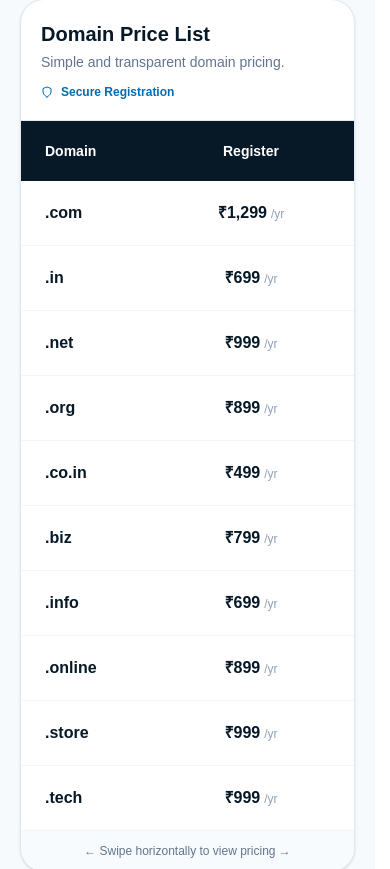
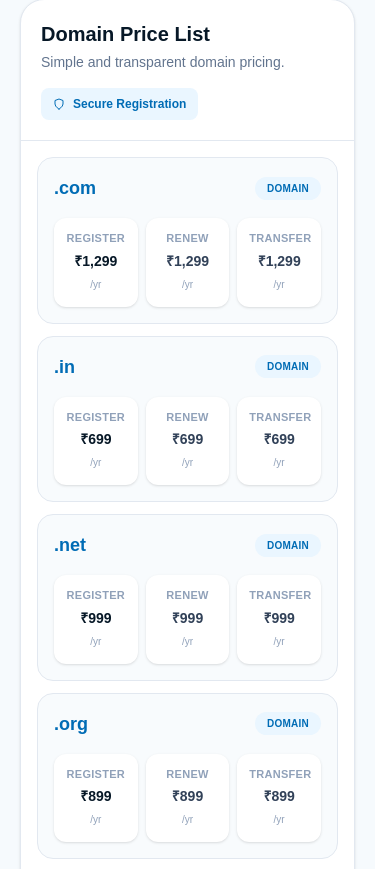
Before and after one commit to codeofjeet/zterabyte, a Next.js app: page /domains in a window 390 px wide. Shown: the part 6875-7744 px from the top of the page. Built offline with nearby package versions, Linux system fonts and the light colour scheme.

Commit message:
update Domain Search Section

```diff
--- a/src/components/domain/DomainExtensions.tsx
+++ b/src/components/domain/DomainExtensions.tsx
@@ -235,11 +235,13 @@ export default function DomainExtensions() {
           {/* Pricing Box */}
             <div className="mt-10 overflow-hidden rounded-3xl border border-slate-200 bg-white shadow-sm">
 
-            {/* Table Header */}
-            <div className="flex flex-col gap-3 border-b border-slate-200 px-5 py-5 sm:flex-row sm:items-center sm:justify-between sm:px-7">
+              {/* =====================================================
+                  TABLE HEADER
+              ====================================================== */}
+
+              <div className="flex flex-col gap-4 border-b border-slate-200 px-5 py-5 sm:px-7 sm:py-6 lg:flex-row lg:items-center lg:justify-between">
 
                 <div>
-
                   <h4 className="text-xl font-bold text-[#071827] sm:text-2xl">
                     Domain Price List
                   </h4>
@@ -247,24 +249,117 @@ export default function DomainExtensions() {
                   <p className="mt-1 text-sm text-slate-500">
                     Simple and transparent domain pricing.
                   </p>
-
                 </div>
 
-              <div className="flex items-center gap-2 text-xs font-semibold text-[#006cb5]">
+                <div className="flex w-fit items-center gap-2 rounded-lg bg-[#eaf6ff] px-3 py-2 text-xs font-semibold text-[#006cb5]">
                   <FiShield />
                   Secure Registration
                 </div>
 
               </div>
 
-            {/* Responsive Table */}
-            <div className="overflow-x-auto">
 
-              <table className="w-full min-w-[650px] border-collapse">
+              {/* =====================================================
+                  MOBILE + TABLET PRICING CARDS
+                  Visible below lg breakpoint
+              ====================================================== */}
 
-                {/* =================================================
-                    TABLE HEAD
-                ================================================== */}
+              <div className="space-y-3 p-4 sm:p-5 lg:hidden">
+
+                {pricing.map((item) => (
+                  <div
+                    key={item.extension}
+                    className="rounded-2xl border border-slate-200 bg-[#f8fbfd] p-4 transition hover:border-[#006cb5]/30 hover:shadow-sm sm:p-5"
+                  >
+
+                    {/* Domain Name */}
+                    <div className="flex items-center justify-between gap-3">
+
+                      <span className="text-lg font-black text-[#006cb5] sm:text-xl">
+                        {item.extension}
+                      </span>
+
+                      <span className="rounded-full bg-[#eaf6ff] px-3 py-1 text-[10px] font-bold uppercase tracking-wide text-[#006cb5]">
+                        Domain
+                      </span>
+
+                    </div>
+
+
+                    {/* Pricing */}
+                    <div className="mt-4 grid grid-cols-3 gap-2 sm:gap-4">
+
+                      {/* Register */}
+                      <div className="rounded-xl bg-white p-3 text-center shadow-sm sm:p-4">
+
+                        <p className="text-[11px] font-semibold uppercase tracking-wide text-slate-400 sm:text-xs">
+                          Register
+                        </p>
+
+                        <p className="mt-1 text-sm font-bold text-[#071827] sm:text-base">
+                          {item.register}
+                        </p>
+
+                        <span className="text-[10px] text-slate-400">
+                          /yr
+                        </span>
+
+                      </div>
+
+
+                      {/* Renew */}
+                      <div className="rounded-xl bg-white p-3 text-center shadow-sm sm:p-4">
+
+                        <p className="text-[11px] font-semibold uppercase tracking-wide text-slate-400 sm:text-xs">
+                          Renew
+                        </p>
+
+                        <p className="mt-1 text-sm font-bold text-slate-700 sm:text-base">
+                          {item.renew}
+                        </p>
+
+                        <span className="text-[10px] text-slate-400">
+                          /yr
+                        </span>
+
+                      </div>
+
+
+                      {/* Transfer */}
+                      <div className="rounded-xl bg-white p-3 text-center shadow-sm sm:p-4">
+
+                        <p className="text-[11px] font-semibold uppercase tracking-wide text-slate-400 sm:text-xs">
+                          Transfer
+                        </p>
+
+                        <p className="mt-1 text-sm font-bold text-slate-700 sm:text-base">
+                          {item.transfer}
+                        </p>
+
+                        <span className="text-[10px] text-slate-400">
+                          /yr
+                        </span>
+
+                      </div>
+
+                    </div>
+
+                  </div>
+                ))}
+
+              </div>
+
+
+              {/* =====================================================
+                  DESKTOP PRICING TABLE
+                  Visible from lg breakpoint
+              ====================================================== */}
+
+              <div className="hidden lg:block">
+
+                <table className="w-full border-collapse">
+
+                  {/* Table Head */}
 
                   <thead>
 
@@ -290,9 +385,8 @@ export default function DomainExtensions() {
 
                   </thead>
 
-                {/* =================================================
-                    TABLE BODY
-                ================================================== */}
+
+                  {/* Table Body */}
 
                   <tbody>
 
@@ -308,6 +402,7 @@ export default function DomainExtensions() {
                       >
 
                         {/* Domain */}
+
                         <td className="px-6 py-5">
 
                           <span className="text-base font-bold text-[#071827]">
@@ -316,7 +411,9 @@ export default function DomainExtensions() {
 
                         </td>
 
+
                         {/* Register */}
+
                         <td className="px-6 py-5 text-center">
 
                           <span className="font-bold text-[#071827]">
@@ -329,7 +426,9 @@ export default function DomainExtensions() {
 
                         </td>
 
+
                         {/* Renew */}
+
                         <td className="px-6 py-5 text-center">
 
                           <span className="font-semibold text-slate-700">
@@ -342,7 +441,9 @@ export default function DomainExtensions() {
 
                         </td>
 
+
                         {/* Transfer */}
+
                         <td className="px-6 py-5 text-center">
 
                           <span className="font-semibold text-slate-700">
@@ -365,9 +466,13 @@ export default function DomainExtensions() {
 
               </div>
 
-            {/* Mobile Hint */}
+
+              {/* =====================================================
+                  MOBILE/TABLET INFORMATION
+              ====================================================== */}
+
               <div className="border-t border-slate-100 bg-[#f8fbfd] px-5 py-3 text-center text-xs text-slate-500 lg:hidden">
-              ← Swipe horizontally to view pricing →
+                Registration, renewal and transfer prices are shown for each domain extension.
               </div>
 
             </div>
```
Lines whose indentation alone changed are shown as unchanged.
